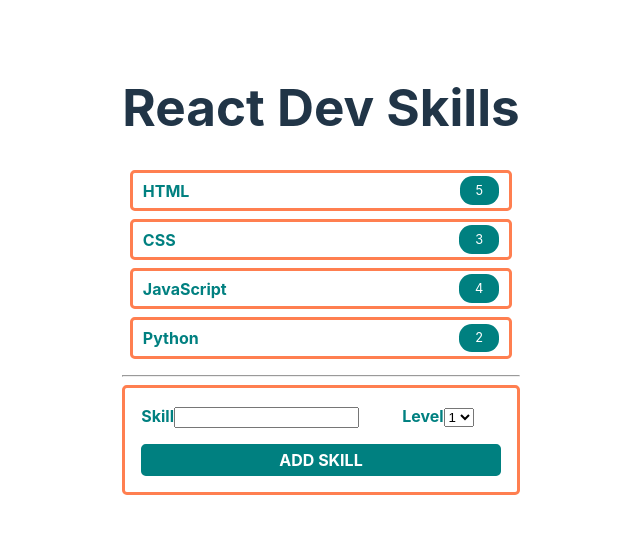
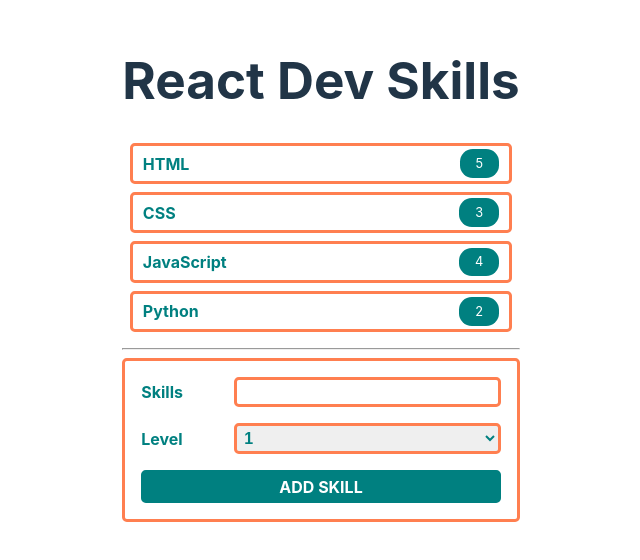
Before and after one commit to parsachow/react-dev-skills, a React (Vite) app: page / in a window 1280 px wide. Shown: the part 130-690 px from the top of the page, without its empty margins (319-959 px from the left). Built offline with nearby package versions, Linux system fonts and the light colour scheme.

Commit message:
lab updates

```diff
--- a/src/App.jsx
+++ b/src/App.jsx
@@ -9,7 +9,7 @@ import './App.css'
 
 export default function App() {
 
-  const[skills, setSkills] = useState([
+  const [skills, setSkills] = useState([
     { name: "HTML", level: 5 },
     { name: "CSS", level: 3 },
     { name: "JavaScript", level: 4 },
@@ -18,6 +18,7 @@ export default function App() {
 
   return (
     <>
+
       <h1>React Dev Skills</h1>
       <SkillList skills={skills} />
       <hr></hr>
--- a/src/NewSkillForm.css
+++ b/src/NewSkillForm.css
@@ -14,7 +14,6 @@
 
   .NewSkillForm > input,
   .NewSkillForm > select {
-
     font-size: 1rem;
     font-weight: bold;
     color: teal;
--- a/src/NewSkillForm.jsx
+++ b/src/NewSkillForm.jsx
@@ -4,21 +4,18 @@ export default function NewSkillForm() {
 
     return(
         <form className="NewSkillForm">
-            <label>Skill
-                <input></input>
-            </label>
 
-            <label>Level
+            <label>Skills</label>
+            <input type="text"></input>
 
-                <select>
+            <label>Level</label>
+            <select>
                     <option value='1'>1</option>
                     <option value='2'>2</option>
                     <option value='3'>3</option>
                     <option value='4'>4</option>
                     <option value='5'>5</option>
-                </select>
-
-            </label>
+            </select>
 
             <button>ADD SKILL</button>
         </form>
```
